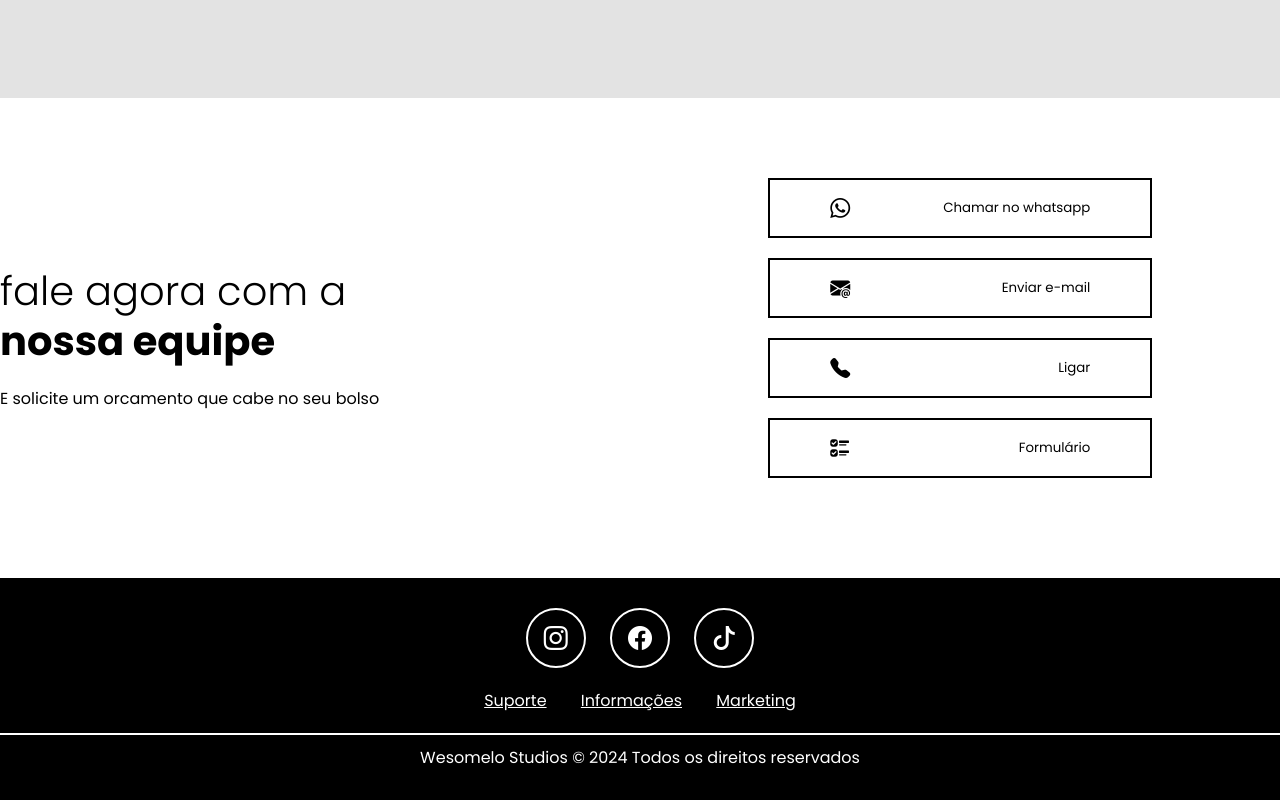
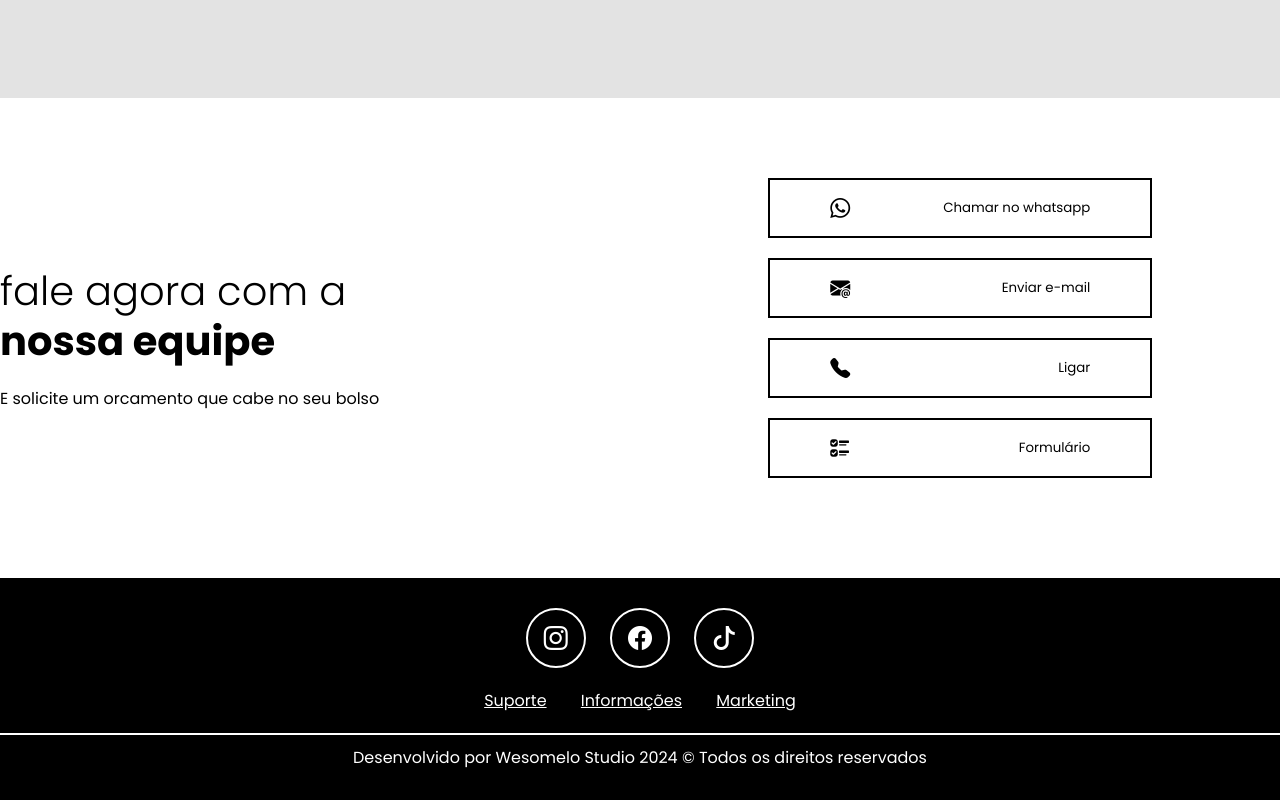
Before and after one commit to wesomelo97/agenciaDeViagens, a plain HTML site: page index.html in a window 1280 px wide. Shown: the part 3751-4551 px from the top of the page. Drawn offline with nearby package versions, Linux system fonts and the light colour scheme.

Commit message:
atualização extra

```diff
--- a/index.html
+++ b/index.html
@@ -178,7 +178,7 @@
                 <a href="">Marketing</a>
             </section>
             <section class="botton-footer">
-                <p>Wesomelo Studios &copy; 2024 Todos os direitos reservados</p>
+                <p>Desenvolvido por Wesomelo Studio 2024 &copy; Todos os direitos reservados</p>
             </section>
         </div>
     </footer>
```
